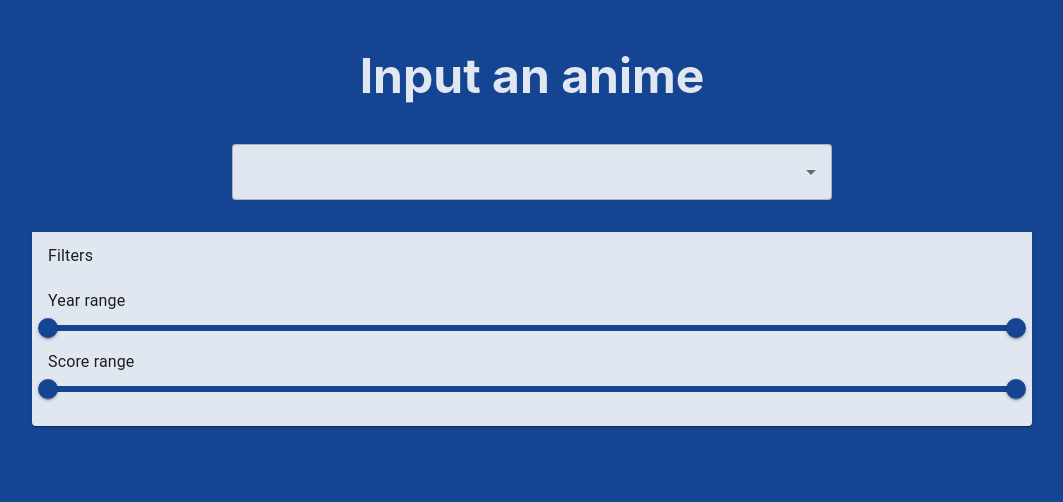
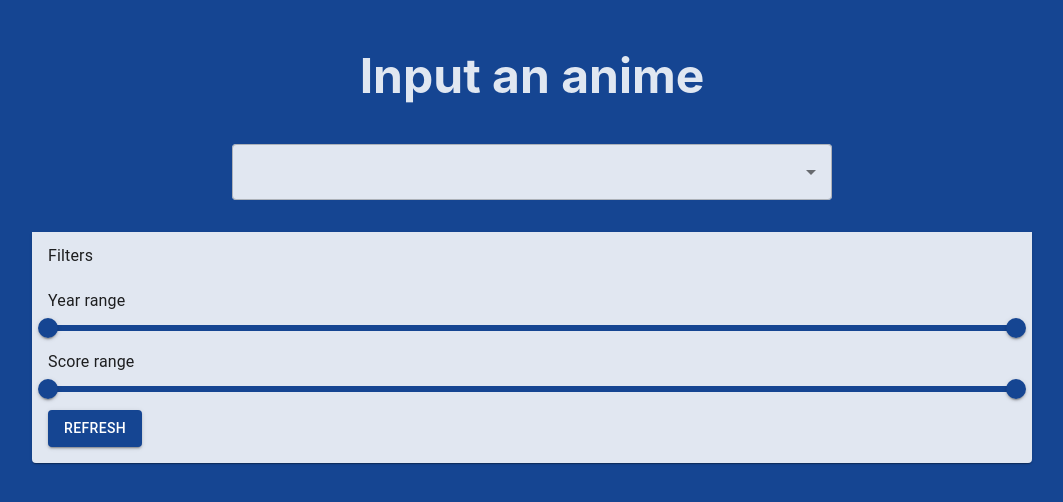
Before and after one commit to Fran123445/MitsukiFrontend, a React (Vite) app: page / in a window 1280 px wide. Both pictures are taken after a click on the button "Filters". Shown: the top 502 px of the page, without its empty margins (108-1171 px from the left). Built offline with nearby package versions, Linux system fonts and the light colour scheme.

Commit message:
Adds a refresh button

```diff
--- a/src/components/Filters.jsx
+++ b/src/components/Filters.jsx
@@ -1,10 +1,10 @@
-import { Accordion, AccordionDetails, AccordionSummary, Slider, Typography } from "@mui/material";
+import { Accordion, AccordionDetails, AccordionSummary, Slider, Typography, Button } from "@mui/material";
 import { useContext } from "react";
 import { MediaContext } from "../context/MediaContext";
 
 function Filters() {
 
-    const { yearRange, setYearRange, scoreRange, setScoreRange } = useContext(MediaContext)
+    const { yearRange, setYearRange, scoreRange, setScoreRange, updateSuggestions } = useContext(MediaContext)
 
     return(
         <Accordion
@@ -35,6 +35,13 @@ function Filters() {
                     value={scoreRange}
                     valueLabelDisplay="auto"
                 />
+                <Button variant="contained"
+                    onClick={updateSuggestions}
+                    // i'll have to update this because otherwhise the user could just infinitely
+                    // press this, refreshing nothing BUT still making calls to the backend
+                >
+                    Refresh
+                </Button>
             </AccordionDetails>
         </Accordion>
     )
--- a/src/context/MediaContext.jsx
+++ b/src/context/MediaContext.jsx
@@ -46,6 +46,7 @@ export function MediaContextProvider({ children }) {
         setYearRange,
         setScoreRange,
         handleSelection,
+        updateSuggestions,
     };
 
     return (
```
